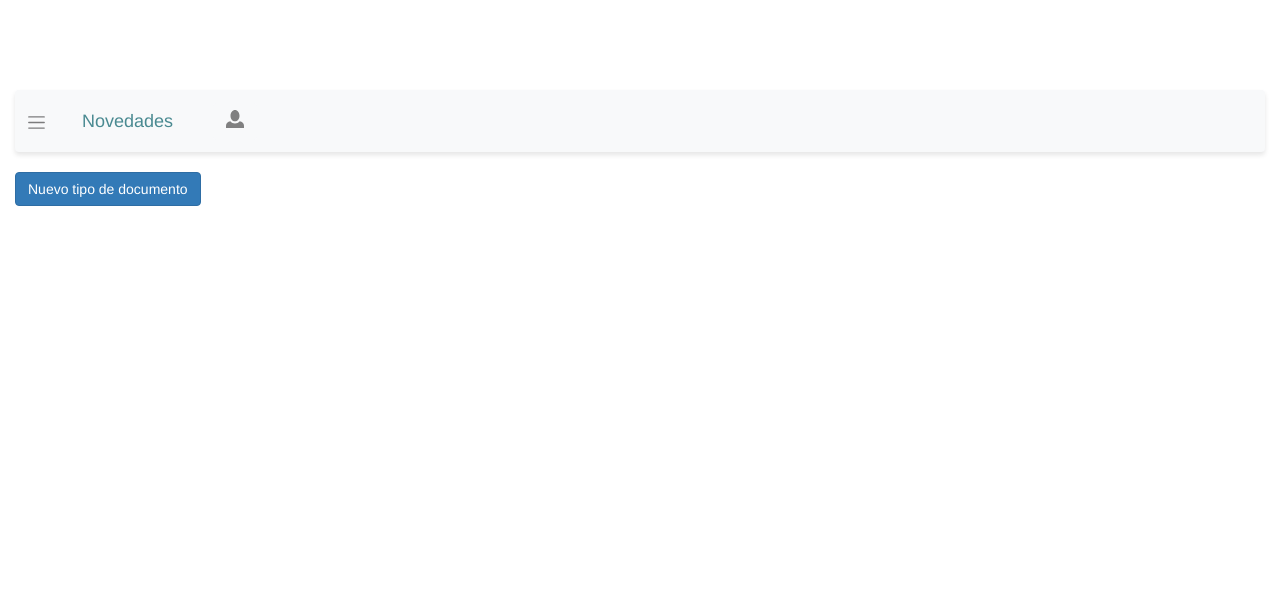
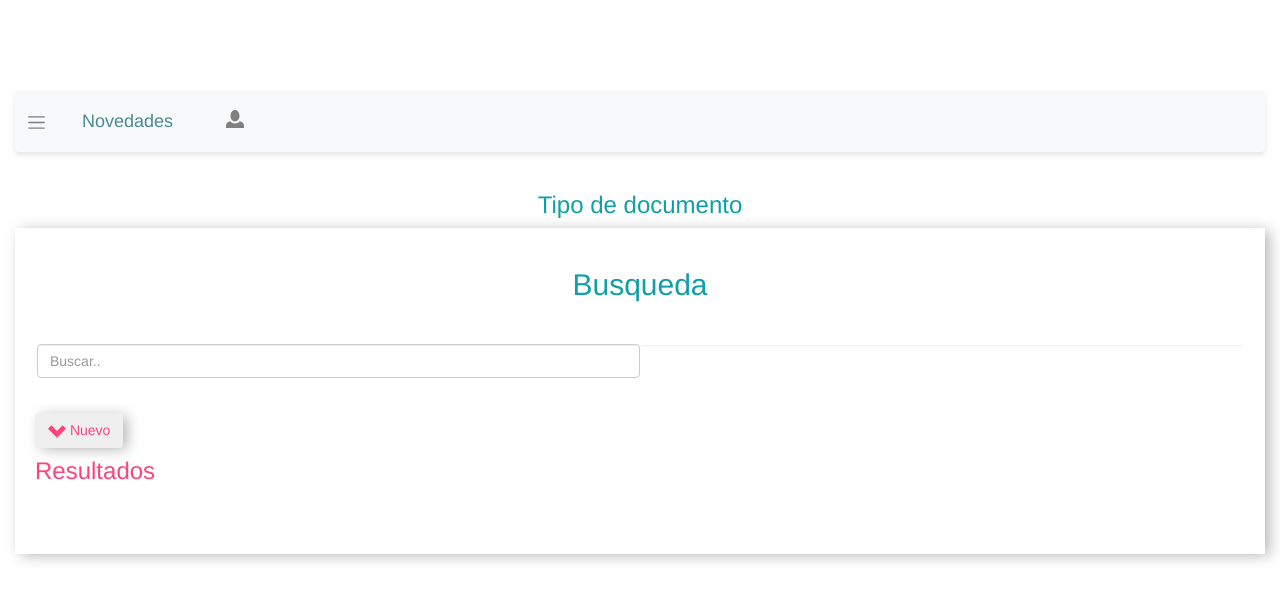
Before and after one commit to LucasJotaEme/Documentos, a Symfony app: template templates/documento_tipo/documentosTipo.html.twig in a window 1280 px wide. Shown: the top 601 px of the page. Run offline with Twig, Linux system fonts and the light colour scheme; the template is opened without the code that fills it, so the values that code supplies are empty; form fields are guessed from the names that the template uses; some libraries are stand-ins or nearby versions.

Commit message:
Diseño tipo documento, y validaciones

```diff
--- a/public/css/estilo.css
+++ b/public/css/estilo.css
@@ -26,6 +26,13 @@
 
     /*border-radius: 30px;*/
 
+}
+
+.inputBorder{
+    border-left: white;
+    border-right: white;
+    border-top:white;
+    border-bottom: 2px solid #fc447c ;
 }
 
 .bordeSombreado{
--- a/src/Form/BusquedaType.php
+++ b/src/Form/BusquedaType.php
@@ -8,6 +8,7 @@
 use Symfony\Component\OptionsResolver\OptionsResolver;
 use Symfony\Component\Form\Extension\Core\Type\SubmitType;
 use Symfony\Component\Form\Extension\Core\Type\TextType;
+use Symfony\Component\Form\Extension\Core\Type\SearchType;
 use Symfony\Component\Form\Extension\Core\Type\ChoiceType;
 
 class BusquedaType extends AbstractType
@@ -15,7 +16,7 @@
     public function buildForm(FormBuilderInterface $builder, array $options)
     {
         $builder
-            ->add('buscar',TextType::class,array("required"=>false))
+            ->add('buscar',SearchType::class,array("required"=>false))
             ->add('filtrarPor',ChoiceType::class,['choices' =>[
                 'Todos'=>3,
                 'Últimos publicados'=>2,
--- a/templates/base.html.twig
+++ b/templates/base.html.twig
@@ -18,8 +18,10 @@
     {% block body %}
     <div id="wrapper" class="animate">
         <nav class="navbar header-top fixed-top navbar-expand-lg  navbar-light bg-light">
+
             <span class="navbar-toggler-icon leftmenutrigger"></span>
             <a class="navbar-brand" href="{{path('documentos')}}" style="color:#4a8a91">Novedades</a>
+
             <button class="navbar-toggler" type="button" data-toggle="collapse" data-target="#navbarText" aria-controls="navbarText"
                 aria-expanded="false" aria-label="Toggle navigation">
                 <span class="navbar-toggler-icon"></span>
@@ -36,9 +38,6 @@
                     <li id="documentoToggle" class="nav-item">
                         <a class="nav-link" style="background-color:#f1f1f0;" href="{{ path('nuevoDocumento') }}">Crear</a>
                     </li>
-                    <li class="nav-item">
-                        <a class="nav-link" href="{{ path('documentosTipo') }}">Tipo documento</a>
-                    </li>
                     <li id="tipoDocumentoToggle" class="nav-item">
                         <a class="nav-link" style="background-color:#f1f1f0;" href="{{ path('documentosTipo') }}">Crear y/o buscar</a>
                     </li>
@@ -47,6 +46,9 @@
                             <img src="{{ asset("svg_pack/people.svg") }}" class="svgMenu" width="18" alt="Users">
                             Usuarios
                         </a>
+                    </li>
+                    <li class="nav-item">
+                        <a class="nav-link" href="{{ path('documentosTipo') }}">Tipo documento</a>
                     </li>
                     {% endif %}
                     <li class="nav-item">
--- a/templates/documento/index.html.twig
+++ b/templates/documento/index.html.twig
@@ -25,7 +25,7 @@
          {{ form_end(formulario) }}
 </div>
 <br>
-<div class="container bordeSombreado">
+<div class="container">
     {# Comienza tabla #}
     <table class="table table-responsive" style="margin:0 auto;">
         <thead>
--- a/templates/documento_tipo/documentosTipo.html.twig
+++ b/templates/documento_tipo/documentosTipo.html.twig
@@ -4,29 +4,59 @@
 
 {% block body %}
     {{ parent() }}
-<div class="">
-    <div id="">
+<div>
+    <div style="text-align:center;" class="container-fluid">
+        <h3 style="color:#0F9FA8;">Tipo de documento</h3>
+    </div>
+    <div style="padding:20px;" class="bordeSombreado">
+        <h2 style="color:#0F9FA8;text-align:center;">Busqueda</h2>
         {{ form_start(formularioBusqueda, {'enctype':'multipart/form-data'})}}
+        <div class="center" style="margin:2px">
+                {{ form_widget(formularioBusqueda.buscar, {attr: {class: 'inputBorder form-control ancho', placeholder: 'Buscar..'} }) }}
+                {{ form_widget(formularioBusqueda.Buscar, {attr: {class: 'form-control btn botonRosa ancho'} }) }}
+        </div>
+        {{ form_end(formularioBusqueda) }}
 
-    {{ form_end(formularioBusqueda) }}
-    </div>
-
-    <button class="btn btn-primary" id="botonTipoDocumento">Nuevo tipo de documento</button>
+        <button style="color:#fc447c;" class="btn bordeSombreado" id="botonTipoDocumento"><img src="{{ asset("svg_pack/chevron-bottom.svg") }}" class="" width="18" alt="TD"> Nuevo</button>
         <div id="divFormTipoDocumento">
         {{ form_start(formulario, {'enctype':'multipart/form-data'})}}
-
+            <div>
+                <h2 style="color:#0F9FA8;">Nuevo tipo documento</h2>
+                <div style="margin-top: 20px;" class="form-group row">
+                        <div class="col-sm-3 col-form-label">
+                            <h5>Nombre:</h5>
+                        </div>
+                        <div class="col-sm-9">
+                            {{ form_widget(formulario.nombre, {attr: {class: 'form-control ancho', placeholder: 'Nombre..'} }) }}
+                        </div>
+                </div>
+                <div style="margin-top: 20px;" class="form-group row">
+                        <div class="col-sm-3 col-form-label">
+                            <h5>Abreviación:</h5>
+                        </div>
+                        <div class="col-sm-9">
+                            {{ form_widget(formulario.abreviacion, {attr: {class: 'form-control ancho', placeholder: 'Abreviado..'} }) }}
+                        </div>
+                </div>
+                {{ form_widget(formulario.Aceptar, {attr: {class: 'form-control ancho', placeholder: 'Abreviado..'} }) }}
+            </div>
         {{ form_end(formulario) }}
         </div>
-
+        <h3 style="color:#fc447c;margin-top:10px;">Resultados</h3>
+        <div style="padding:20px;">
             {% for documento in documentos %}
             {% if documento.nombre != 'Seleccionar' %}
-        <div>
-            <h2>{{documento.nombre}}</h2>
+            <div style="border-left:3px solid #fc447c;">
+                <h3>{{documento.nombre}} #{{documento.abreviacion}}</h3>
                 <a href="{{ path('modificarDocumentoTipo', {'id': documento.id}) }}">Modificar</a>
                 <a href="{{ path('eliminarDocumentoTipo', {'id': documento.id}) }}">Eliminar</a>
+                <hr>
             </div>
             {% endif %}
             {% endfor %}
+        </div>
+    </div>
+
 
 </div>
 {% endblock %}
--- a/templates/usuario/usuario.html.twig
+++ b/templates/usuario/usuario.html.twig
@@ -44,7 +44,6 @@
     <table style="text-align:center;" class="table table-hover">
     <thead>
         <tr>
-        <th scope="col">#</th>
         <th scope="col">Email</th>
         <th scope="col">Permiso Docs</th>
         <th scope="col">Rol</th>
@@ -55,7 +54,6 @@
     {% for usuario in usuarios %}
         <tbody style="">
             <tr>
-            <th scope="row">{{ loop.index }}</th>
             <td><h6 style="color:#0F9FA8">{{ usuario.email|replace({'@unraf.edu.ar': ''})}}</h6></td>
             <td><h6 style="color:#0F9FA8">{{usuario.accesoDocumentos}}</h6></td>
             {% for rol in usuario.roles %}
```
Also changed, not shown: src/Controller/DocumentoController.php (+19 -9 lines), src/Controller/DocumentoTipoController.php (+29 -11 lines), templates/documento_tipo/documentosTipoModificar.html.twig (+33 -6 lines), public/svg_pack/caret-bottom.svg, public/svg_pack/chevron-bottom.svg, 2 other files. Lines whose indentation alone changed are shown as unchanged.
